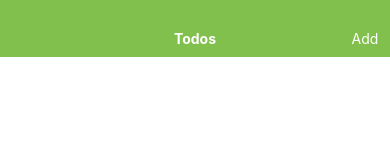
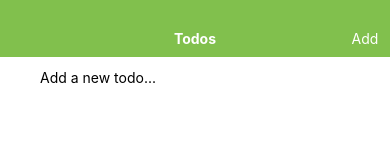
Before and after one commit to twenty0ne/react-tech, a React Native app in the folder ReduxSample/: screen / in a window 390 px wide. Shown: the top 160 px of the page. Built offline with nearby package versions, Linux system fonts and the light colour scheme.

Commit message:
[ReduxSample]update

```diff
--- a/ReduxSample/components/TodoList.js
+++ b/ReduxSample/components/TodoList.js
@@ -1,7 +1,11 @@
 import React from 'react';
-import { View } from 'react-native'
+import {
+	View,
+	Text
+} from 'react-native'
 import PropTypes from 'prop-types';
 import Todo from './Todo';
+import AddTodo from '../containers/AddTodo'
 
 const TodoList = ({ todos, onTodoClick }) => {
 	return (
@@ -15,6 +19,7 @@
 					)
 				})
 			}
+			<AddTodo />
 		</View>
 	)
 };
--- a/ReduxSample/containers/AddTodo.js
+++ b/ReduxSample/containers/AddTodo.js
@@ -16,6 +16,14 @@
 
   return (
     <View style={styles.container}>
+      <TextInput
+        style={styles.input}
+        placeholder="Add a new todo..."
+      >
+      </TextInput>
+    </View>
+    /*
+    <View style={styles.container}>
       <View style={styles.inputContainer}>
         <TextInput style={styles.input}
           onChangeText={text=>{
@@ -33,27 +41,19 @@
         </Text>
       </TouchableOpacity>
     </View>
+    */
   )
 }
 
 const styles = StyleSheet.create({
     container: {
         flexDirection: 'row',
-        justifyContent: "flex-end",
-        alignItems: 'center',
-        height: 44,
-        marginTop: 50
-    },
-    inputContainer: {
-        flex: 1,
-        marginLeft: 5,
+        paddingLeft: 40,
+        paddingRight: 10,
     },
     input: {
-        height: 44,
-        borderWidth: 1,
-        borderColor: '#ccc',
-        borderRadius: 4,
-        paddingLeft: 5
+        height: 40,
+        flex: 1
     },
     btn: {
         width: 55,
```
